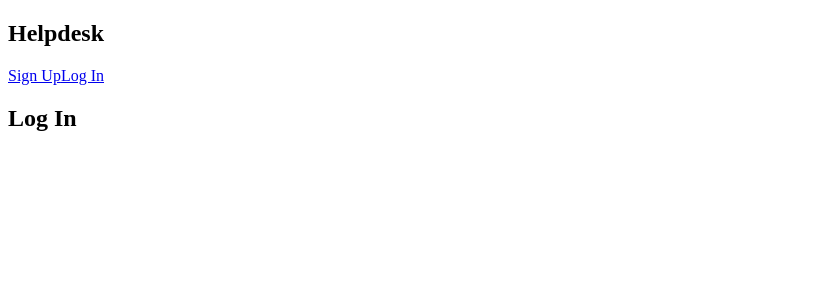
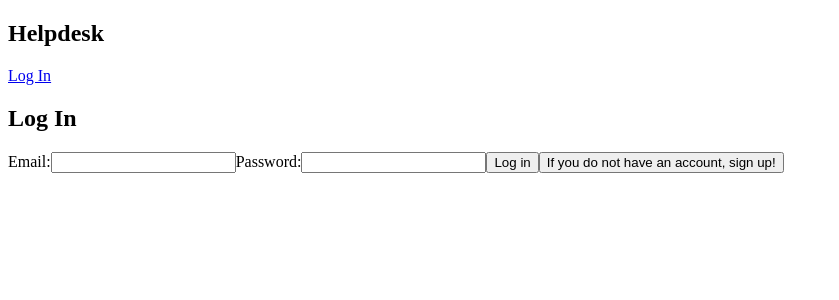
Before and after one commit to emoudy/helpdesk, a Next.js app: page /login in a window 1280 px wide. Shown: the top 300 px of the page, without its empty margins (0-839 px from the left). Built offline with nearby package versions, Linux system fonts and the light colour scheme.

Commit message:
cosolidating Login and Signed Out pages

```diff
--- a/app/(auth)/layout.jsx
+++ b/app/(auth)/layout.jsx
@@ -5,7 +5,6 @@ export default function AuthLayouts({ children }) {
     <>
       <nav>
         <h1>Helpdesk</h1>
-        <Link href="/signup">Sign Up</Link>
         <Link href="/login">Log In</Link>
       </nav>
       {children}
--- a/app/(auth)/login/page.jsx
+++ b/app/(auth)/login/page.jsx
@@ -1,7 +1,10 @@
+import AuthForm from "../AuthForm";
+
 export default function Login() {
   return (
     <main>
       <h2 className="text-center">Log In</h2>
+      <AuthForm />
     </main>
   );
 }
```
Also changed, not shown: app/(auth)/signup/page.jsx (deleted, +0 -7 lines).
